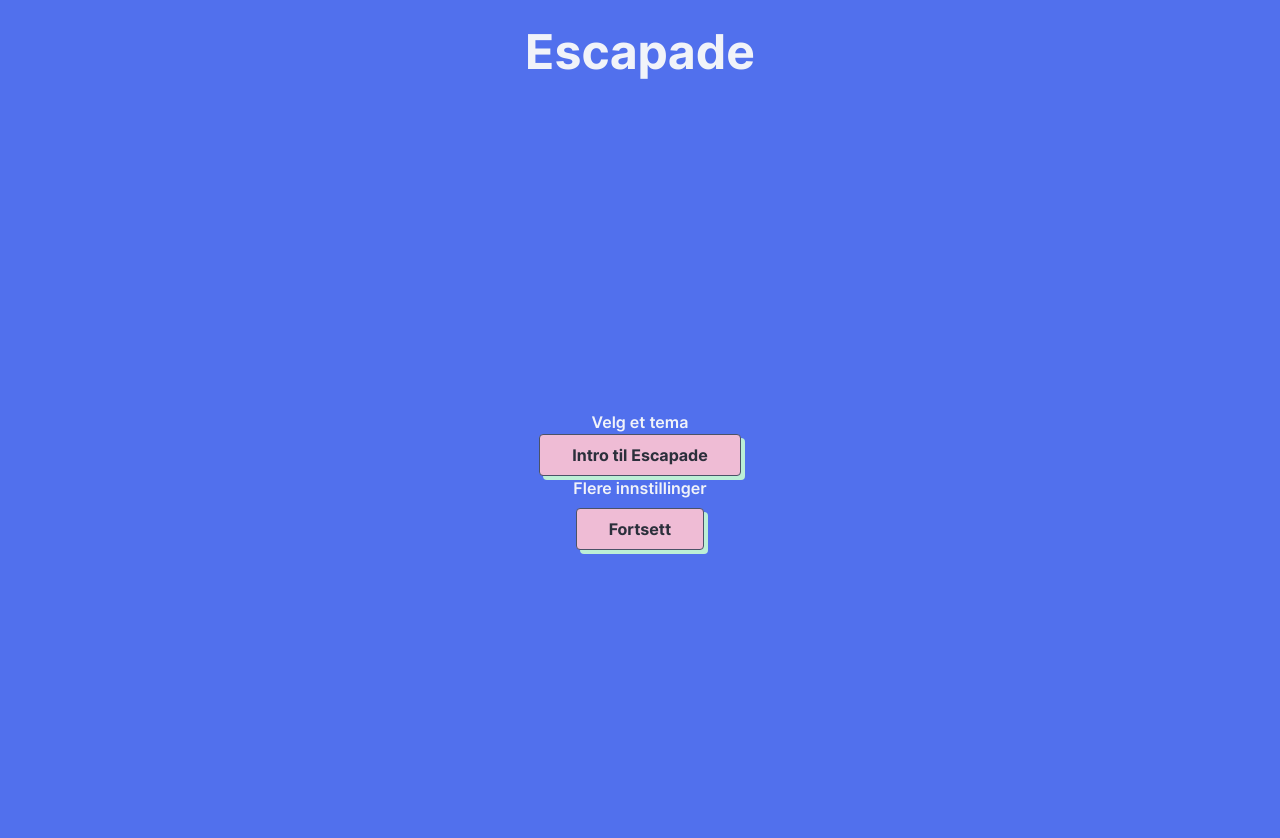
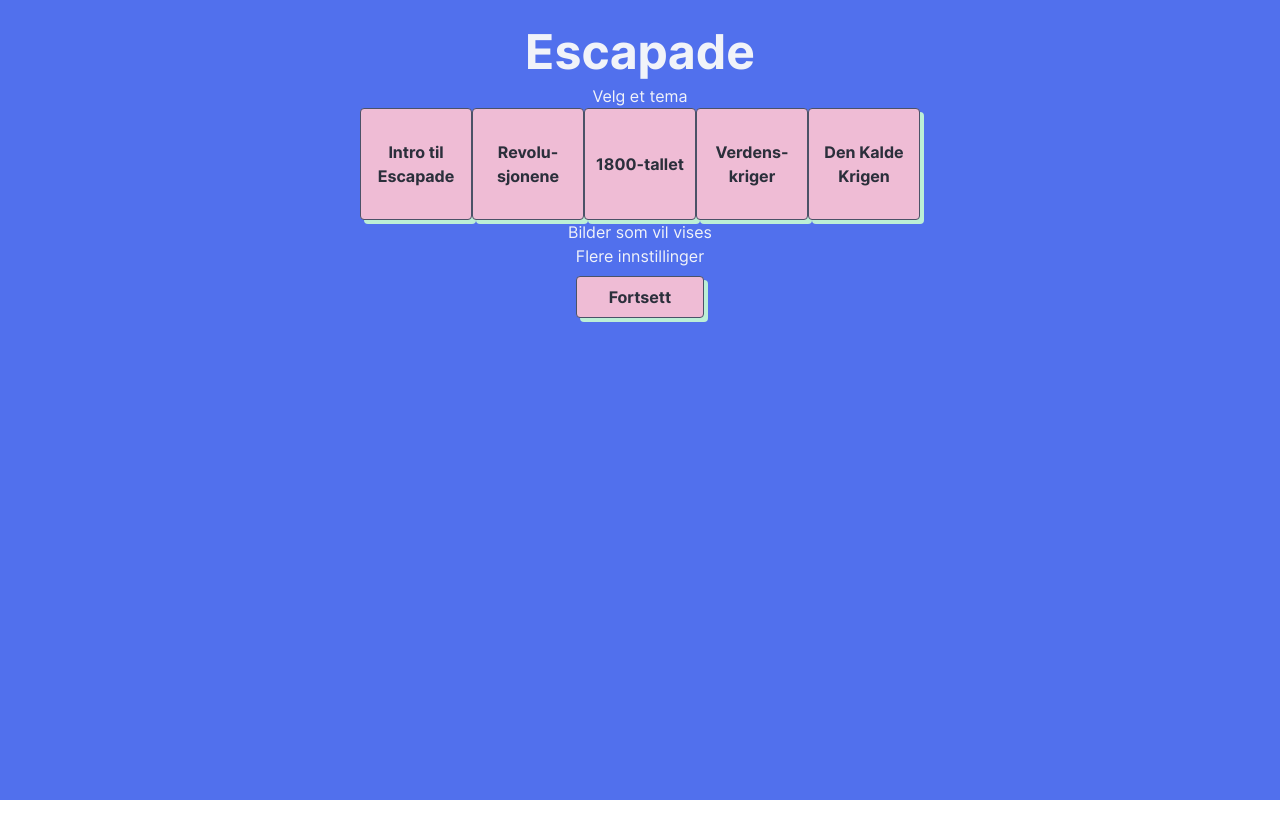
Before and after one commit to rotciw/escapade, a React (Vite) app: page /create in a window 1280 px wide. Shown: the top 838 px of the page. After the commit the page ends 800 px from the top, so only its background shows below. Built offline with nearby package versions, Linux system fonts and the light colour scheme.

Commit message:
start styling for game creation page

```diff
--- a/src/base.css
+++ b/src/base.css
@@ -8,6 +8,9 @@
   }
   .btn-sm {
     @apply px-4 py-2 font-bold text-black transition-all border rounded shadow-sm hover:shadow-none hover:translate-x-1 hover:translate-y-1 hover:bg-cameo-pink-hover border-independence bg-cameo-pink;
+  }
+  .btn-sq {
+    @apply p-2 font-bold text-black break-words transition-all border rounded shadow-lg w-28 h-28 hover:shadow-none hover:translate-x-1 hover:translate-y-1 hover:bg-cameo-pink-hover border-independence bg-cameo-pink;
   }
   .icon-clickable {
     @apply transition-all rounded-full cursor-pointer hover:bg-alice-blue-hover;
--- a/src/views/host/creatingGameView.tsx
+++ b/src/views/host/creatingGameView.tsx
@@ -37,10 +37,21 @@ const CreatingGameView: React.FC = () => {
     <>
       <Header />
       {/* Choose a theme */}
-      <div className='flex flex-col items-center justify-center h-screen font-semibold'>
+      <div className='flex flex-col items-center'>
         <h1>Velg et tema</h1>
-        <button className='btn-lg'>Intro til Escapade</button>
-        {/* More options */}
+        <div className='flex'>
+          <button className='btn-sq'>Intro til Escapade</button>
+          <button className='btn-sq'>Revolu-sjonene</button>
+          <button className='btn-sq'>1800-tallet</button>
+          <button className='btn-sq'>Verdens-kriger</button>
+          <button className='btn-sq'>Den Kalde Krigen</button>
+          {/* More options */}
+        </div>
+
+        <h2>Bilder som vil vises</h2>
+        <div className='flex'>
+          <img src='' />
+        </div>
         <div>
           <h1>Flere innstillinger</h1>
         </div>
```
